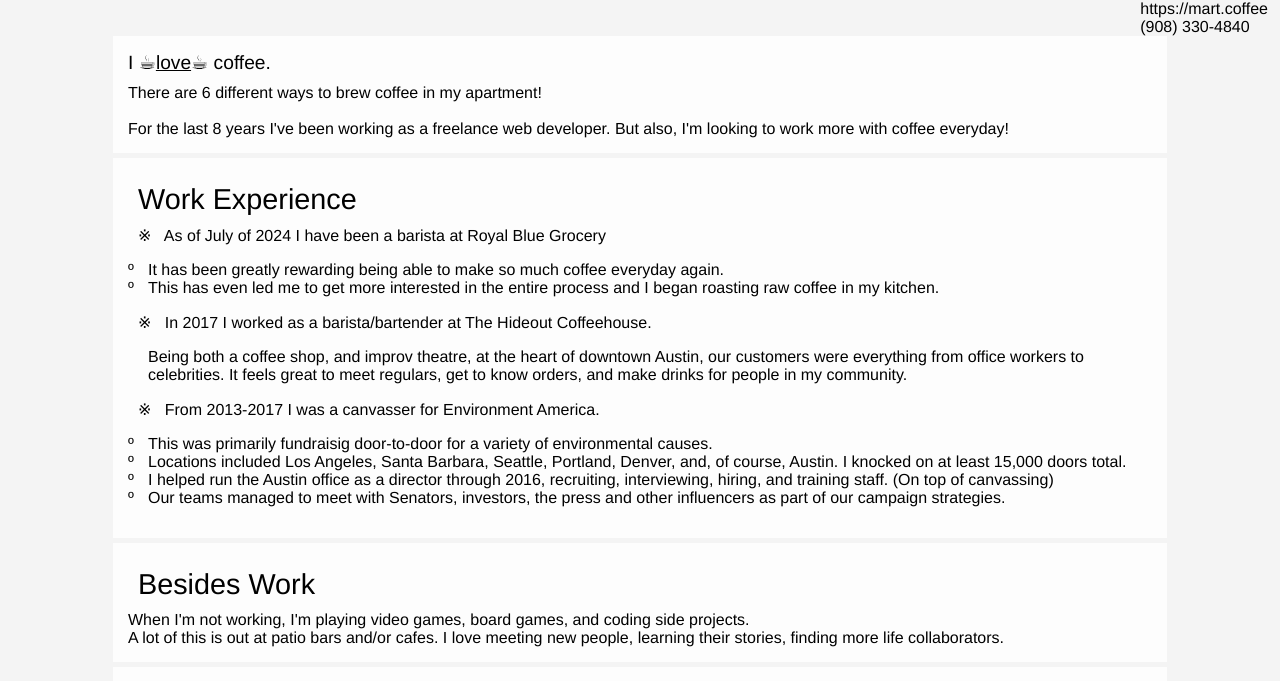
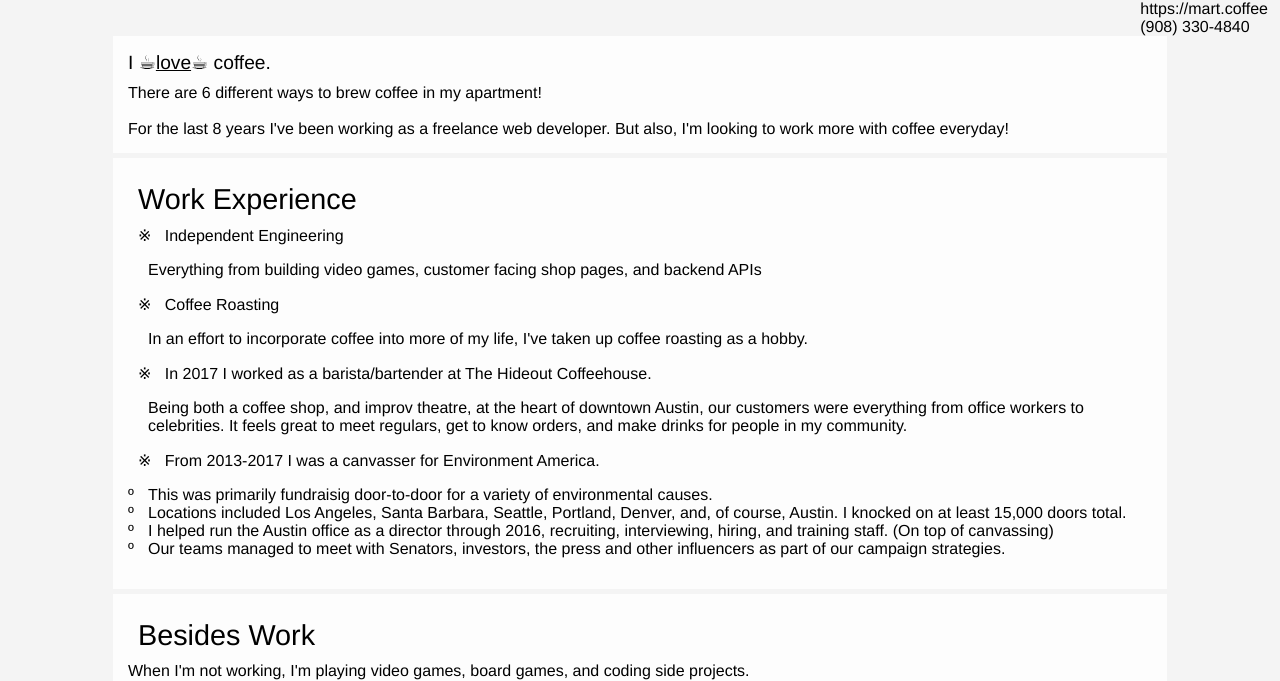
Before and after one commit to MartMcMahon/mart.coffee, a plain HTML site: page index.html in a window 1280 px wide. Shown: the part 74-755 px from the top of the page. Drawn offline with Linux system fonts and the light colour scheme.

Commit message:
2025.03.12

```diff
--- a/index.html
+++ b/index.html
@@ -21,15 +21,19 @@
     <div class="block work-experience">
       <h1>Work Experience</h1>
       <h2>
-        ※&nbsp;&nbsp; As of July of 2024 I have been a barista at
-        Royal Blue Grocery
+        ※&nbsp;&nbsp; Independent Engineering
       </h2>
-      <ul class="dot">
+      <ul>
         <li>
-          It has been greatly rewarding being able to make so much coffee everyday again.
+          Everything from building video games, customer facing shop pages, and backend APIs
         </li>
+      </ul>
+      <h2>
+        ※&nbsp;&nbsp; Coffee Roasting
+      </h2>
+      <ul>
         <li>
-          This has even led me to get more interested in the entire process and I began roasting raw coffee in my kitchen.
+          In an effort to incorporate coffee into more of my life, I've taken up coffee roasting as a hobby.
         </li>
       </ul>
       <h2>
```
